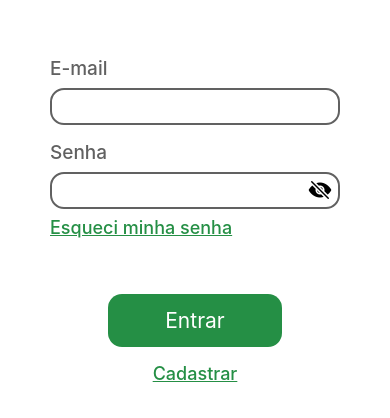
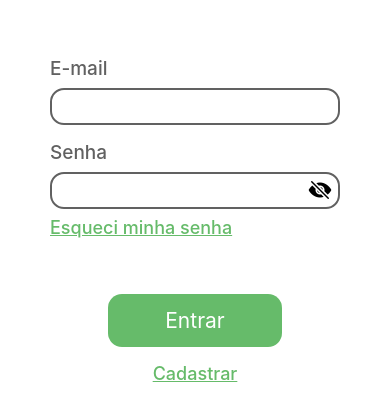
Before and after one commit to ajsaraujo/my-health-app, a React Native app: screen / in a window 390 px wide. Shown: the part 180-598 px from the top of the page. Built offline with nearby package versions, Linux system fonts and the light colour scheme.

Commit message:
feat: loading component

```diff
--- a/App.tsx
+++ b/App.tsx
@@ -15,6 +15,7 @@ import { Login } from './src/modules/login/pages/Login'
 import RegisterDiary from './src/modules/diary/RegistersDiary'
 import RegisterNote from './src/modules/diary/RegisterNote'
 import GarbageDiary from './src/modules/diary/GarbageDiary'
+import { LoadingInterceptor } from './src/shared/ui/components/loading/LoadingInterceptor'
 
 const Stack = createNativeStackNavigator<RouteParams>()
 
@@ -35,6 +36,8 @@ export default function App() {
   }
 
   return (
+    <>
+      <LoadingInterceptor></LoadingInterceptor>
       <NavigationContainer
         theme={{
           ...DefaultTheme,
@@ -91,5 +94,6 @@ export default function App() {
           ></Stack.Screen>
         </Stack.Navigator>
       </NavigationContainer>
+    </>
   )
 }
--- a/src/shared/ui/colors.ts
+++ b/src/shared/ui/colors.ts
@@ -1,8 +1,39 @@
-export const LIGHT_BLACK = '#212121'
-export const LIGHT_GREY = '#171717'
+// As cores a seguir foram obtidas da paleta Material versão 2014.
+// https://m2.material.io/design/color/the-color-system.html#tools-for-picking-colors
 
-export const GREEN = '#258F45'
+export const GRAY_50 = '#FAFAFA'
+export const GRAY_100 = '#F5F5F5'
+export const GRAY_200 = '#EEEEEE'
+export const GRAY_300 = '#E0E0E0'
+export const GRAY_400 = '#BDBDBD'
+export const GRAY_500 = '#9E9E9E'
+export const GRAY_600 = '#757575'
+export const GRAY_700 = '#616161'
+export const GRAY_800 = '#424242'
+export const GRAY_900 = '#212121'
 
-// Estamos definindo RED ao invés de usar o literal diretamente,
-// pois assim podemos trocar o tom de vermelho mais facilmente se quisermos.
-export const RED = 'red'
+export const GREEN_50 = '#E8F5E9'
+export const GREEN_100 = '#C8E6C9'
+export const GREEN_200 = '#A5D6A7'
+export const GREEN_300 = '#81C784'
+export const GREEN_400 = '#66BB6A'
+export const GREEN_500 = '#4CAF50'
+export const GREEN_600 = '#43A047'
+export const GREEN_700 = '#388E3C'
+export const GREEN_800 = '#2E7D32'
+export const GREEN_900 = '#1B5E20'
+
+export const RED_100 = '#FFCDD2'
+export const RED_200 = '#EF9A9A'
+export const RED_300 = '#E57373'
+export const RED_400 = '#EF5350'
+export const RED_500 = '#F44336'
+export const RED_600 = '#E53935'
+export const RED_700 = '#D32F2F'
+export const RED_800 = '#C62828'
+export const RED_900 = '#B71C1C'
+
+export const GREEN = GREEN_400
+export const RED = RED_400
+export const LIGHT_GRAY = GRAY_200
+export const LIGHT_BLACK = GRAY_900
--- /dev/null
+++ b/src/shared/ui/components/loading/Loading.tsx
@@ -0,0 +1,29 @@
+import { View, ActivityIndicator, Text } from 'react-native'
+import { StyledText } from '../StyledText'
+import { GREEN_700 } from '../../colors'
+import { globalStyles } from '../../globalStyles'
+
+export function Loading(props: { visible: boolean }) {
+  if (!props.visible) {
+    return null
+  }
+
+  return (
+    <View
+      style={[
+        globalStyles.centerVertically,
+        {
+          position: 'absolute',
+          zIndex: 1,
+          width: '100%',
+          backgroundColor: 'white',
+        },
+      ]}
+    >
+      <Text style={{ textAlign: 'center', marginBottom: 16 }}>
+        Carregando...
+      </Text>
+      <ActivityIndicator size="large" color={GREEN_700}></ActivityIndicator>
+    </View>
+  )
+}
--- /dev/null
+++ b/src/shared/ui/components/loading/LoadingInterceptor.tsx
@@ -0,0 +1,29 @@
+import axios from 'axios'
+import { useState } from 'react'
+import { Loading } from './Loading'
+
+export function LoadingInterceptor() {
+  const [requestCount, setRequestCount] = useState(0)
+
+  axios.interceptors.request.use((config) => {
+    setRequestCount(requestCount + 1)
+    return config
+  })
+
+  axios.interceptors.response.use(
+    (config) => {
+      decreaseRequestCount()
+      return config
+    },
+    (error) => {
+      decreaseRequestCount()
+      throw error
+    }
+  )
+
+  function decreaseRequestCount() {
+    setRequestCount(requestCount - 1)
+  }
+
+  return <Loading visible={requestCount > 0}></Loading>
+}
--- a/src/shared/ui/globalStyles.ts
+++ b/src/shared/ui/globalStyles.ts
@@ -92,4 +92,49 @@ export const globalStyles = StyleSheet.create({
     fontSize: 16,
     color: RED,
   },
+
+  elevation1: {
+    shadowColor: '#000',
+    shadowOffset: { width: 0, height: 1 },
+    shadowOpacity: 0.22,
+    shadowRadius: 2.22,
+    elevation: 1,
+  },
+
+  elevation2: {
+    shadowColor: '#000',
+    shadowOffset: { width: 0, height: 3 },
+    shadowOpacity: 0.27,
+    shadowRadius: 4.65,
+    elevation: 2,
+  },
+
+  elevation3: {
+    shadowColor: '#000',
+    shadowOffset: { width: 0, height: 4 },
+    shadowOpacity: 0.3,
+    shadowRadius: 4.65,
+    elevation: 3,
+  },
+
+  elevation4: {
+    shadowColor: '#000',
+    shadowOffset: { width: 0, height: 6 },
+    shadowOpacity: 0.35,
+    shadowRadius: 6.68,
+    elevation: 4,
+  },
+
+  elevation5: {
+    shadowColor: '#000',
+    shadowOffset: { width: 0, height: 8 },
+    shadowOpacity: 0.4,
+    shadowRadius: 9.41,
+    elevation: 5,
+  },
+
+  debug: {
+    borderWidth: 1,
+    borderColor: 'red',
+  },
 })
```
Lines whose indentation alone changed are shown as unchanged.
